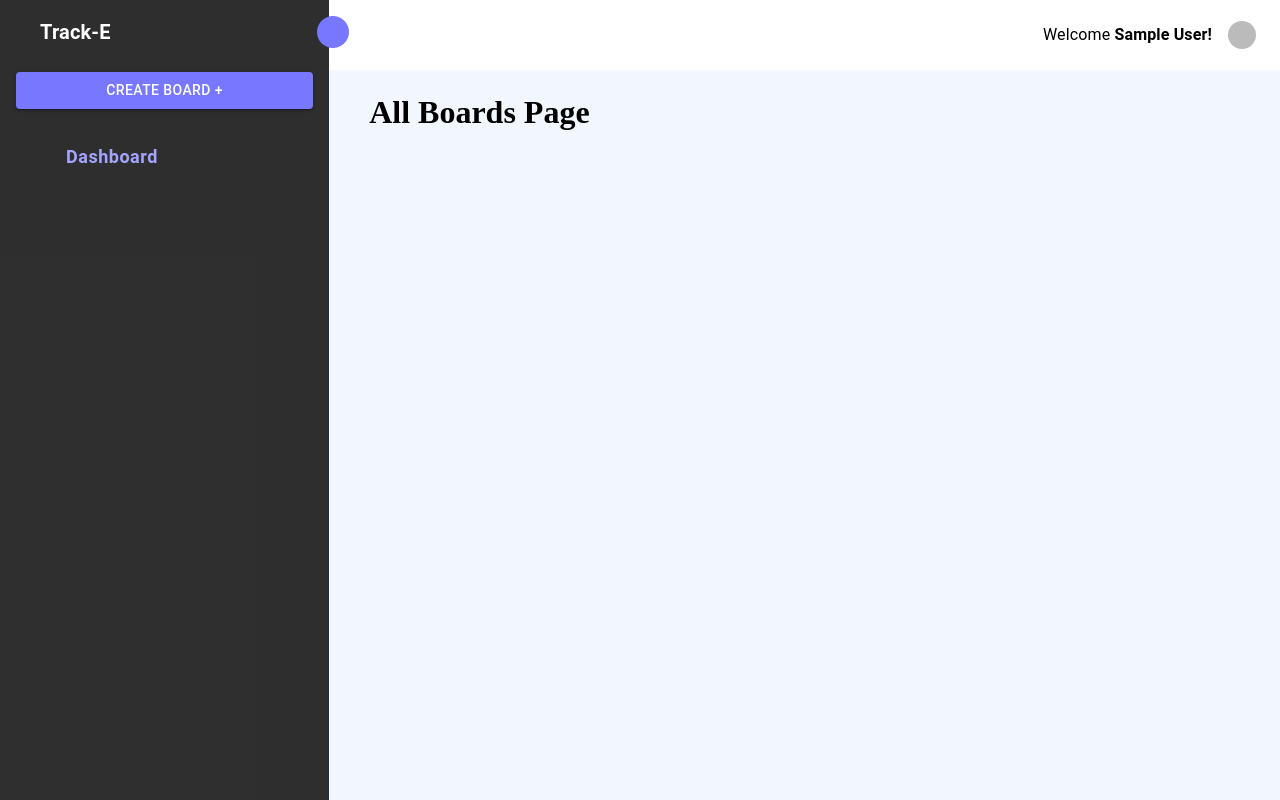
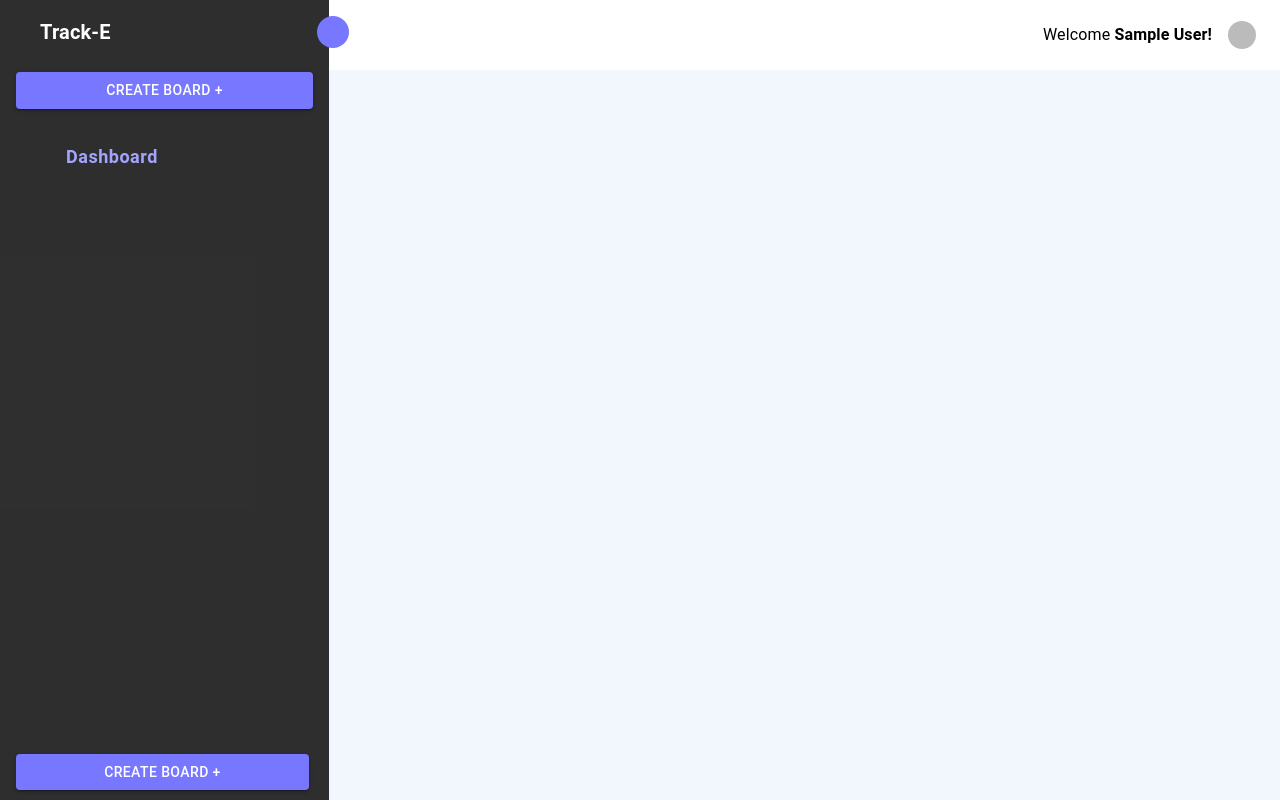
Before and after one commit to joshuatsmith96/Track-E, a React (Vite) app in the folder frontend/: page / in a window 1280 px wide. Built offline with nearby package versions, Linux system fonts and the light colour scheme; no server answers; sample sign-in values are in the browser's storage; some icons are missing.

Commit message:
Added more dashboard customizations: Added 'slots' to add components to the menu.

```diff
--- /dev/null
+++ b/frontend/src/components/CreateBoardButton.tsx
@@ -0,0 +1,18 @@
+import { Button } from "@mui/material";
+import { dashConfig } from "./DashboardMenu/dashConfig";
+
+const CreateBoardButton = () => {
+  return (
+    <Button
+      variant="contained"
+      sx={{
+        bgcolor: dashConfig.styles.menuItemColorPrimary,
+        width: "100%",
+      }}
+    >
+      Create Board +
+    </Button>
+  );
+};
+
+export default CreateBoardButton;
--- a/frontend/src/components/DashboardMenu/dashConfig.ts
+++ b/frontend/src/components/DashboardMenu/dashConfig.ts
@@ -1,5 +1,6 @@
 import PlaylistAddCircleIcon from "@mui/icons-material/PlaylistAddCircle";
 import DashboardIcon from "@mui/icons-material/Dashboard";
+import CreateBoardButton from "../CreateBoardButton";
 
 export const dashConfig = {
   dashboardName: "Track-E",
@@ -14,6 +15,8 @@ export const dashConfig = {
     menuBarColor: "black",
     activeLinkColor: "#a4a4ffff",
     normalLinkColor: "#b4b4ffff",
+    linkHover: "#d4d4ff33",
   },
   links: [{ name: "Dashboard", to: "/", icon: DashboardIcon }],
+  slot1: CreateBoardButton,
 };
--- a/frontend/src/components/DashboardMenu/parts/DashMenu.tsx
+++ b/frontend/src/components/DashboardMenu/parts/DashMenu.tsx
@@ -1,26 +1,47 @@
-import { Stack, Typography, Button } from "@mui/material";
+import { Stack, Typography, Box } from "@mui/material";
 import MenuOption from "./MenuOption";
 import { dashConfig } from "../dashConfig";
 import ArrowLeftIcon from "@mui/icons-material/ArrowLeft";
-import { useRef } from "react";
+import { useRef, useState } from "react";
 
 const DashMenu = () => {
   const Icon = dashConfig.dashboardIcon;
   const Links = dashConfig.links;
+  const Slot1Component = dashConfig.slot1;
+
   const menuRef = useRef(null);
+  const sizes = {
+    open: "400px",
+    closed: "50px",
+  };
+
+  const [open, setOpen] = useState(false);
+  const [menuSize, setMenuSize] = useState(sizes.open);
+
+  const toggleMenuSize = () => {
+    if (menuSize === sizes.open) {
+      setMenuSize(sizes.closed);
+      setOpen(true);
+    } else if (menuSize === sizes.closed) {
+      setMenuSize(sizes.open);
+      setOpen(false);
+    }
+  };
 
   return (
     <Stack
       ref={menuRef}
       sx={{
         backgroundColor: dashConfig.styles.menuBg,
-        width: "400px",
+        width: menuSize,
         padding: 2,
         gap: 3,
+        transition: "200ms",
         position: "relative",
       }}
     >
       <Stack
+        onClick={toggleMenuSize}
         justifyContent={"center"}
         alignItems={"center"}
         sx={{
@@ -30,6 +51,7 @@ const DashMenu = () => {
           color: dashConfig.styles.menuItemColorSecondary,
           px: 1,
           py: 1,
+          transform: open ? "rotate(180deg)" : "",
           borderRadius: 100,
           transition: "500ms",
           "&:hover": {
@@ -57,12 +79,10 @@ const DashMenu = () => {
           {dashConfig.dashboardName}
         </Typography>
       </Stack>
-      <Button
-        variant="contained"
-        sx={{ bgcolor: dashConfig.styles.menuItemColorPrimary }}
-      >
-        Create Board +
-      </Button>
+      {/* Slot 1 location */}
+      <Box width={"100%"}>
+        <Slot1Component />
+      </Box>
       <Stack>
         {Links.map((link) => (
           <MenuOption to={link.to} icon={link.icon}>
@@ -70,6 +90,9 @@ const DashMenu = () => {
           </MenuOption>
         ))}
       </Stack>
+      <Box sx={{ width: "89%", position: "absolute", bottom: 10 }}>
+        <Slot1Component />
+      </Box>
     </Stack>
   );
 };
--- a/frontend/src/components/DashboardMenu/parts/MenuOption.tsx
+++ b/frontend/src/components/DashboardMenu/parts/MenuOption.tsx
@@ -29,7 +29,7 @@ const MenuOption = ({ children, to, icon }: MenuOptionType) => {
             textTransform: "none",
             transition: "background-color 0.3s",
             "&:hover": {
-              backgroundColor: "action.hover",
+              backgroundColor: dashConfig.styles.linkHover,
             },
             justifyContent: "start",
             gap: 2,
--- a/frontend/src/components/ProtectedRoute.tsx
+++ b/frontend/src/components/ProtectedRoute.tsx
@@ -4,15 +4,17 @@ import { Navigate } from "react-router-dom";
 import Dashboard from "./DashboardMenu";
 
 const ProtectedRoute = ({ children }: { children: JSX.Element }) => {
-  const { isSignedIn } = useUser();
+  const { isSignedIn, isLoaded } = useUser();
+
+  if (!isLoaded) {
+    return <div>Loading...</div>;
+  }
 
   if (!isSignedIn) {
-    return <Navigate to="/login" />;
+    return <Navigate to="/login" replace />;
   }
 
-  if (isSignedIn) {
-    return <Dashboard>{children}</Dashboard>;
-  }
+  return <Dashboard>{children}</Dashboard>;
 };
 
 export default ProtectedRoute;
--- a/frontend/src/pages/Boards.tsx
+++ b/frontend/src/pages/Boards.tsx
@@ -1,5 +1,5 @@
 const Boards = () => {
-  return <h1>All Boards Page</h1>;
+  return <h1></h1>;
 };
 
 export default Boards;
```
